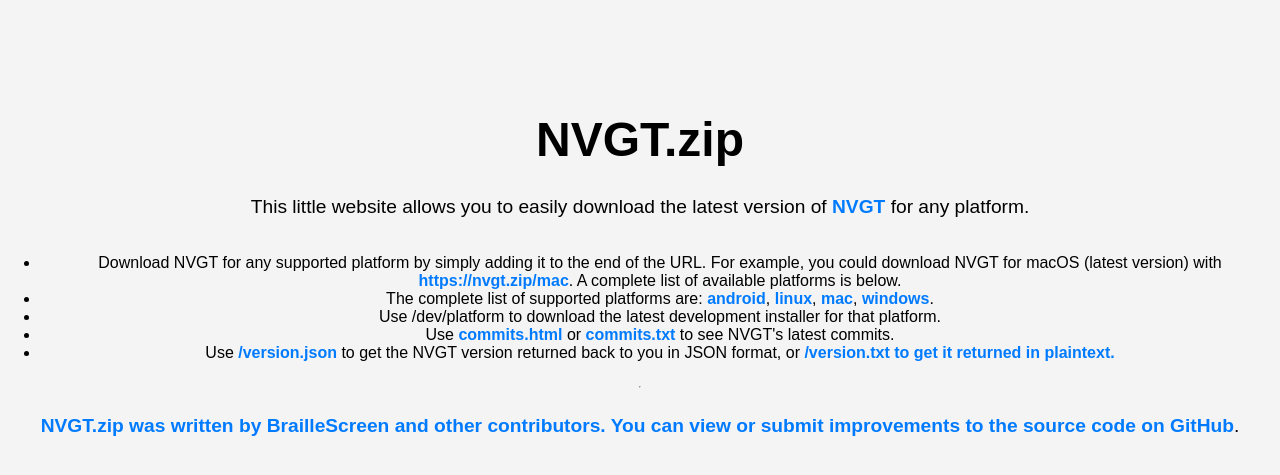
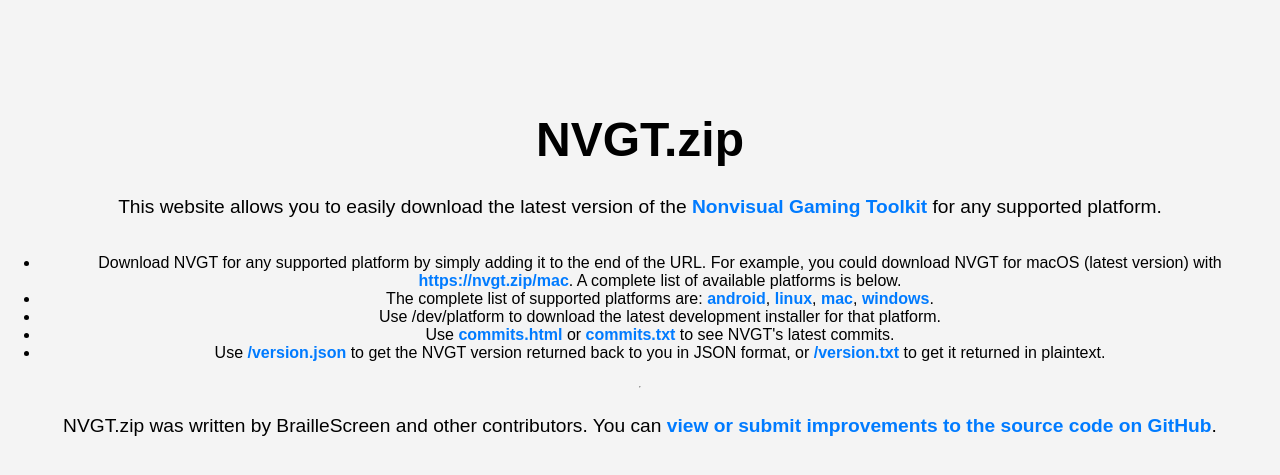
Before and after one commit to braillescreen/nvgt.zip, a Flask app: page / in a window 1280 px wide. Shown: the part 132-607 px from the top of the page. Run offline with Flask 3, Linux system fonts and the light colour scheme.

Commit message:
Homepage: Improve verbosity, update NVGT domain

```diff
--- a/templates/index.html
+++ b/templates/index.html
@@ -38,13 +38,13 @@
 
 <body>
 	<h1>NVGT.zip</h1>
-		<p>This little website allows you to easily download the latest version of <a href="https://nvgt.gg">NVGT</a> for any platform.</p>
+		<p>This website allows you to easily download the latest version of the <a href="https://nvgt.dev">Nonvisual Gaming Toolkit</a> for any supported platform.</p>
 		<ul>
 			<li>Download NVGT for any supported platform by simply adding it to the end of the URL. For example, you could download NVGT for macOS (latest version) with <a href="/mac">https://nvgt.zip/mac</a>. A complete list of available platforms is below.</li>
 			<li>The complete list of supported platforms are: <a href="/android">android</a>, <a href="/linux">linux</a>, <a href="/mac">mac</a>, <a href="/windows">windows</a>.</li>
 			<li>Use /dev/platform to download the latest development installer for that platform.</li>
 			<li>Use <a href="/commits.html">commits.html</a> or <a href="/commits.txt">commits.txt</a> to see NVGT's latest commits.</li>
-			<li>Use <a href="/version.json">/version.json</a> to get the NVGT version returned back to you in JSON format, or <a href="/version.txt">/version.txt to get it returned in plaintext.</li>
+			<li>Use <a href="/version.json">/version.json</a> to get the NVGT version returned back to you in JSON format, or <a href="/version.txt">/version.txt</a> to get it returned in plaintext.</li>
 		</ul>
 
 		<hr>
```
